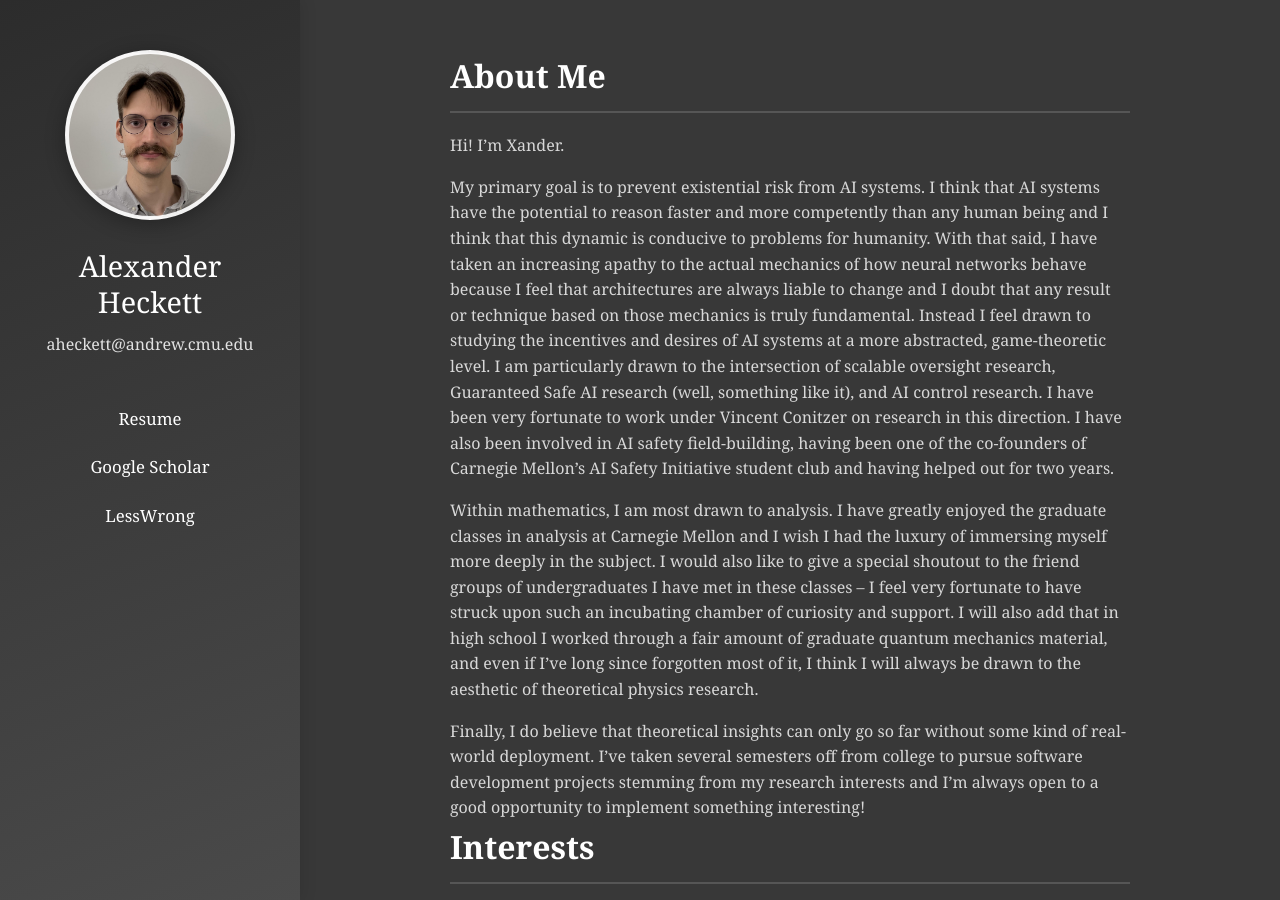
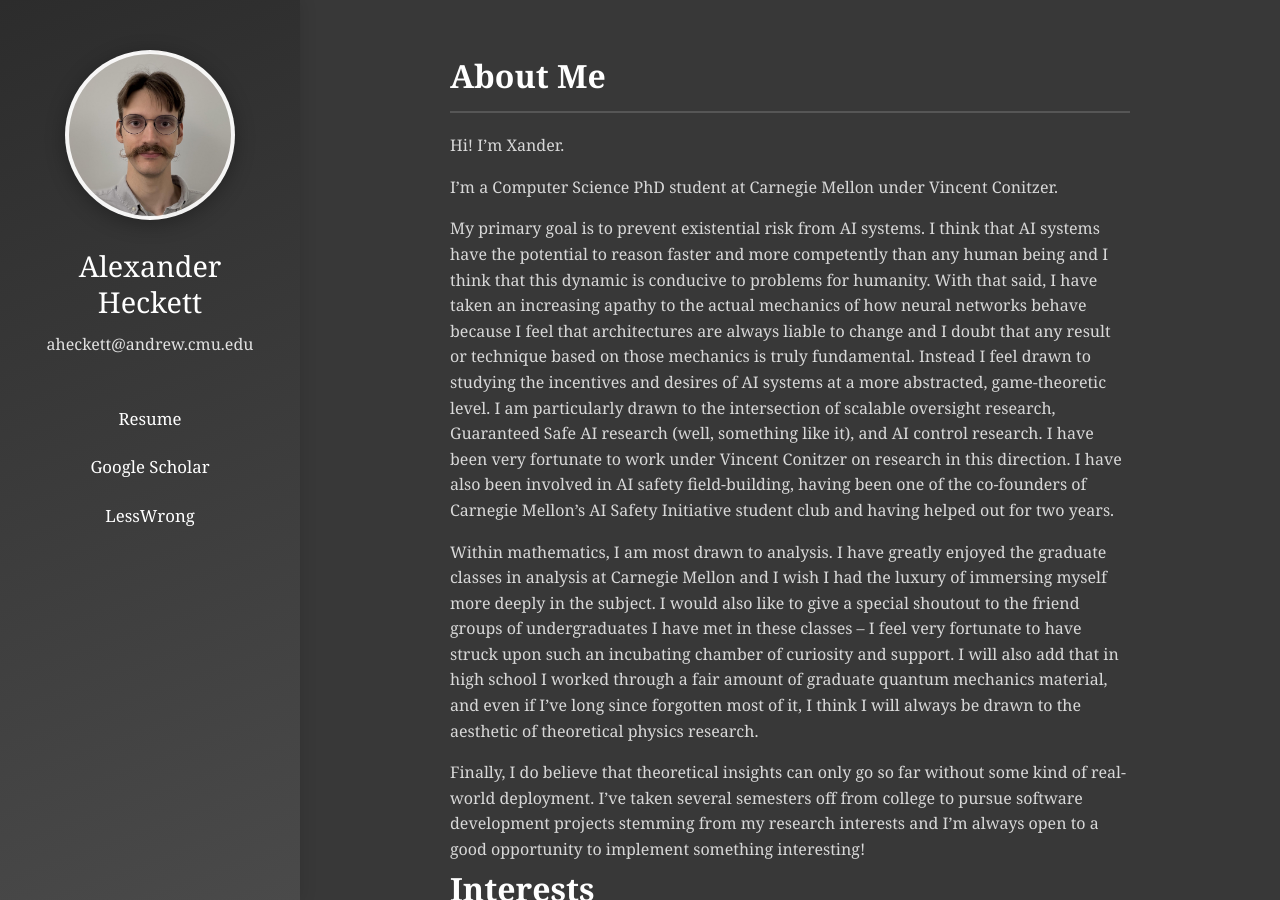
Before and after one commit to bushwallyta271828/bushwallyta271828.github.io, a Jekyll site: the page built from index.md, in a window 1280 px wide and 900 px high. Built offline with Jekyll 4.4.1, drawn with Linux system fonts in a browser that asks for light colours; our own code applies the rules of GitHub Pages for plain Markdown files.

Commit message:
Added a thing

```diff
--- a/index.md
+++ b/index.md
@@ -5,6 +5,8 @@
 ## About Me
 
 Hi! I'm Xander.
+
+I'm a Computer Science PhD student at Carnegie Mellon under Vincent Conitzer.
 
 My primary goal is to prevent existential risk from AI systems. I think that AI systems have the potential to reason faster and more competently than any human being and I think that this dynamic is conducive to problems for humanity. With that said, I have taken an increasing apathy to the actual mechanics of how neural networks behave because I feel that architectures are always liable to change and I doubt that any result or technique based on those mechanics is truly fundamental. Instead I feel drawn to studying the incentives and desires of AI systems at a more abstracted, game-theoretic level. I am particularly drawn to the intersection of scalable oversight research, Guaranteed Safe AI research (well, something like it), and AI control research. I have been very fortunate to work under Vincent Conitzer on research in this direction. I have also been involved in AI safety field-building, having been one of the co-founders of Carnegie Mellon's AI Safety Initiative student club and having helped out for two years.
 
```
